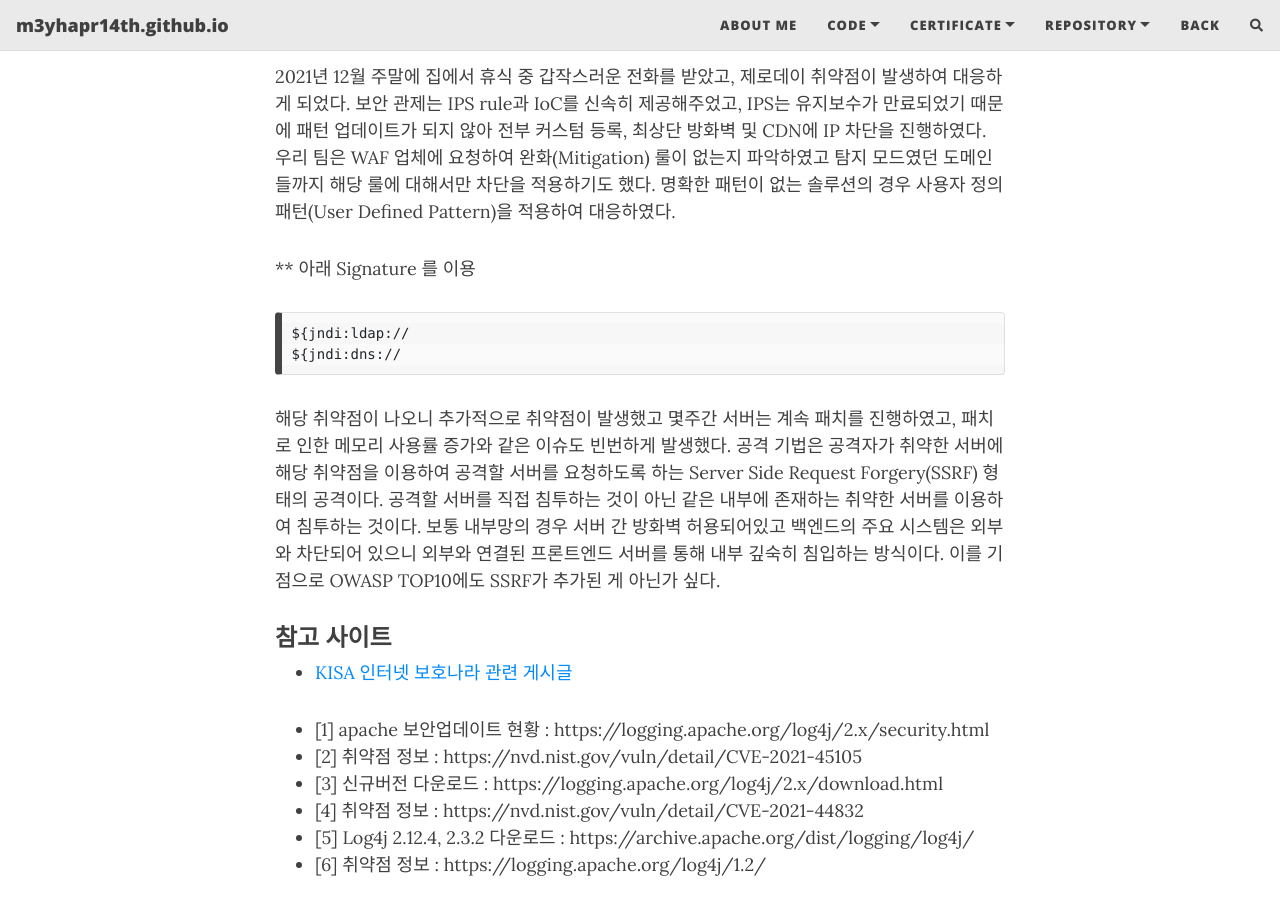
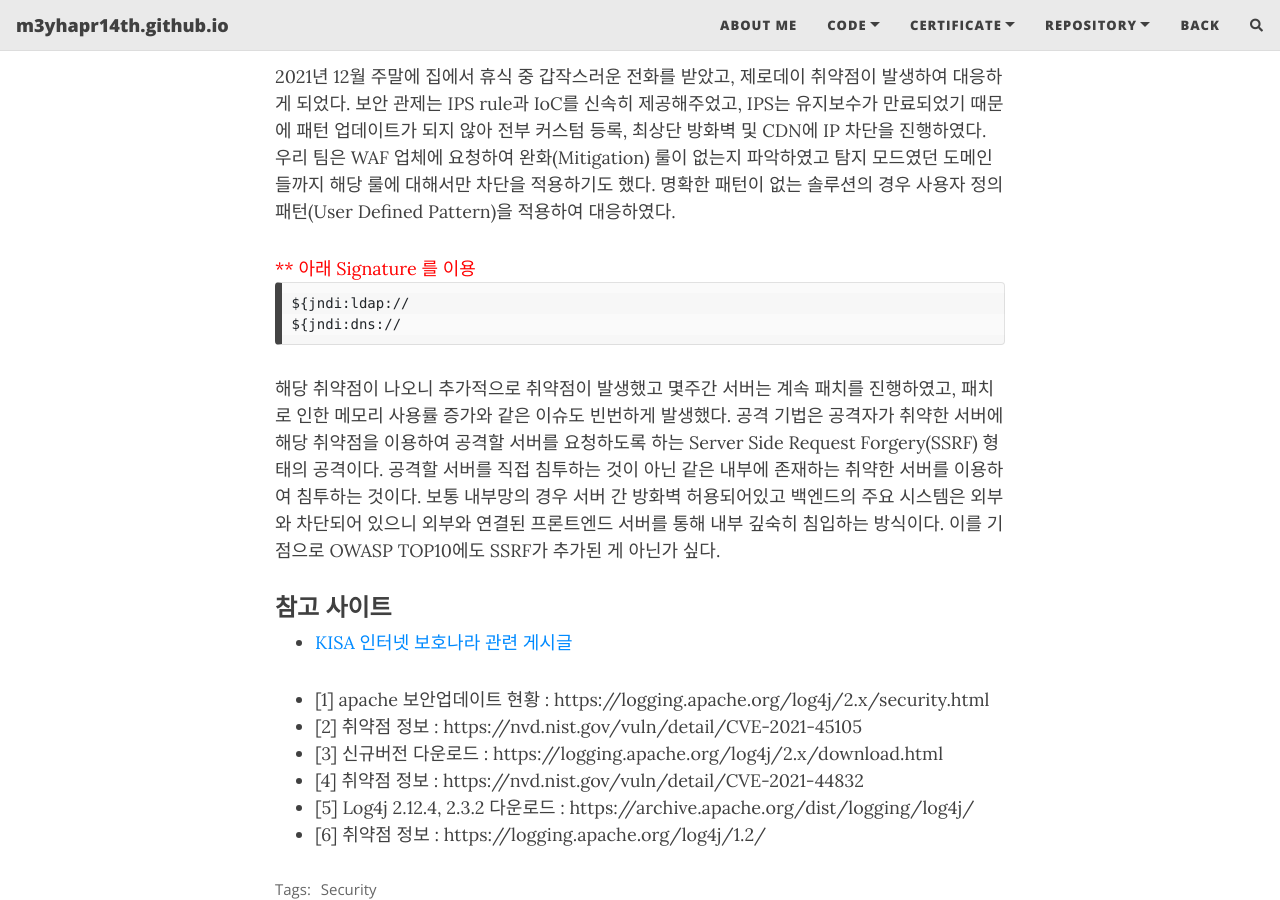
Before and after one commit to m3yhapr14th/m3yhapr14th.github.io, a Jekyll site: the page built from _posts/2021-12-18-Log4j_Resp.md, in a window 1280 px wide and 900 px high, scrolled down 500 px. Built offline with Jekyll 4.4.1, drawn with Linux system fonts in a browser that asks for light colours; nearby versions of some CDN libraries; comment, search, counter and statistics services are not loaded.

Commit message:
color-add

````diff
--- a/_posts/2021-12-18-Log4j_Resp.md
+++ b/_posts/2021-12-18-Log4j_Resp.md
@@ -17,7 +17,7 @@
 우리 팀은 WAF 업체에 요청하여 완화(Mitigation) 룰이 없는지 파악하였고 탐지 모드였던 도메인들까지 해당 룰에 대해서만 차단을 적용하기도 했다.
 명확한 패턴이 없는 솔루션의 경우 사용자 정의 패턴(User Defined Pattern)을 적용하여 대응하였다.
 
-** 아래 Signature 를 이용
+<font color=red>** 아래 Signature 를 이용</font>
 ```
 ${jndi:ldap://
 ${jndi:dns://
````
